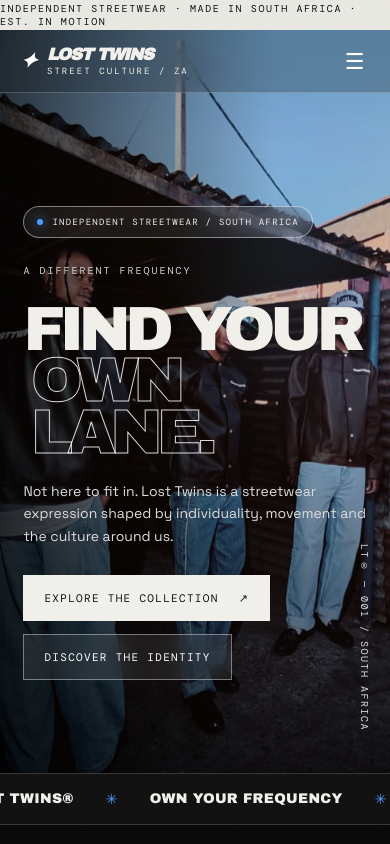
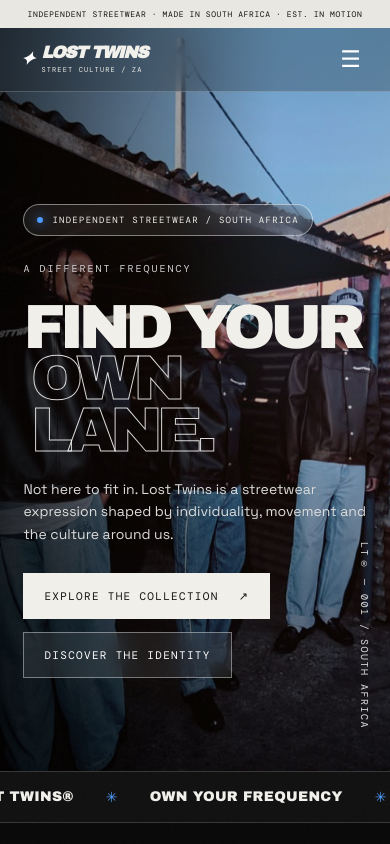
Before and after one commit to kswaagagency/losttwins-demo, a plain HTML site: page index.html in a window 390 px wide. Shown: the top 844 px of the page. Drawn offline with nearby package versions, Linux system fonts and the light colour scheme.

Commit message:
Fix mobile announcement and navigation spacing

```diff
--- a/index.html
+++ b/index.html
@@ -41,6 +41,20 @@ footer{padding:55px 7vw 25px;border-top:1px solid var(--line);background:#080808
 @keyframes marquee{to{transform:translateX(-50%)}}@keyframes heroIn{from{transform:scale(1.09);filter:brightness(.65)}to{transform:scale(1.025);filter:brightness(1)}}
 @media(max-width:760px){header{padding:15px 5vw}.menu-toggle{display:block}nav{display:none;position:absolute;top:100%;left:0;right:0;padding:22px 5vw;background:rgba(8,8,8,.92);backdrop-filter:blur(18px);flex-direction:column;gap:20px}nav.open{display:flex}.hero{min-height:700px;height:88svh}.hero-photo{background-position:55% center}.hero-content{padding:0 6vw 11vh}h1{font-size:clamp(60px,16vw,110px)}.hero-index{right:5vw;bottom:5vh}.section{padding:75px 6vw}.section-head{display:block}.section-note{margin-top:16px}.product-grid{grid-template-columns:repeat(2,minmax(0,1fr));gap:22px 11px}.product:nth-child(3){display:block}.product-meta{align-items:flex-start;flex-direction:column}.buy{width:100%}.feature{grid-template-columns:1fr}.feature-image{min-height:420px;height:65vw}.feature-copy{padding:55px 7vw}.look-grid{grid-template-columns:1fr 1fr;gap:10px}.look-grid .look-tall{margin-top:25px}.look-grid .look-wide{margin-top:55px;grid-column:1/-1;width:72%;justify-self:end}.statement{padding:90px 6vw}.footer-top{display:block}.footer-links{margin-top:28px}.footer-bottom{flex-direction:column}}
 @media(prefers-reduced-motion:reduce){*,*:before,*:after{scroll-behavior:auto!important;animation:none!important;transition:none!important}.reveal{opacity:1;transform:none}}
+
+/* Mobile header correction: keep the announcement on one line and give the nav its own clear row. */
+.announcement{white-space:nowrap;overflow:hidden;text-overflow:clip;padding:0 10px;font-size:9px;letter-spacing:.1em}
+header{min-height:68px}
+@media(max-width:760px){
+  .announcement{height:28px;font-size:8px;letter-spacing:.075em;padding:0 8px}
+  header{top:28px;min-height:64px;padding:10px 5vw;gap:12px}
+  .brand{gap:8px;font-size:17px;line-height:.95;white-space:nowrap}
+  .brand-mark{font-size:18px}
+  .brand small{font-size:7px;letter-spacing:.16em;margin-top:4px}
+  .menu-toggle{flex:0 0 40px;width:40px;height:40px;display:grid;place-items:center;padding:0;font-size:23px;line-height:1}
+  nav{top:100%;padding:20px 6vw}
+}
+
 </style>
 </head>
 <body>
```
